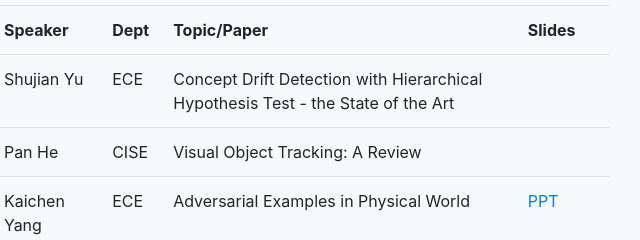
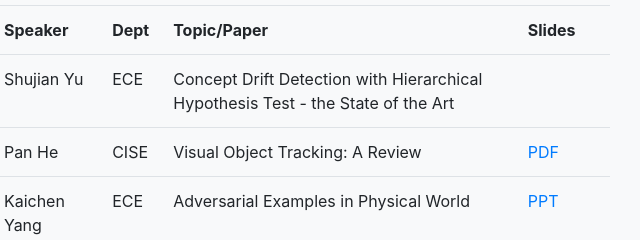
Before and after one commit to aisec-uf/aisec-uf.github.io, a website with bundled scripts: page index.html in a window 1280 px wide. Shown: the part 1280-1520 px from the top of the page, 395-1035 px from the left. Built offline with nearby package versions, Linux system fonts and the light colour scheme.

Commit message:
upload pan's slides

```diff
--- a/index.html
+++ b/index.html
@@ -133,7 +133,7 @@
 				<td data-th="Speaker">Pan He</td>
 				<td data-th="Dept">CISE</td>
 				<td data-th="Topic/Paper">Visual Object Tracking: A Review</td>
-				<td data-th="Slides"></td>
+				<td data-th="Slides"><a href="slides/102218visual_tracking.pdf">PDF</a></td>
 			  </tr>
 
 			  <tr>
```
Also changed, not shown: 1 other file.
